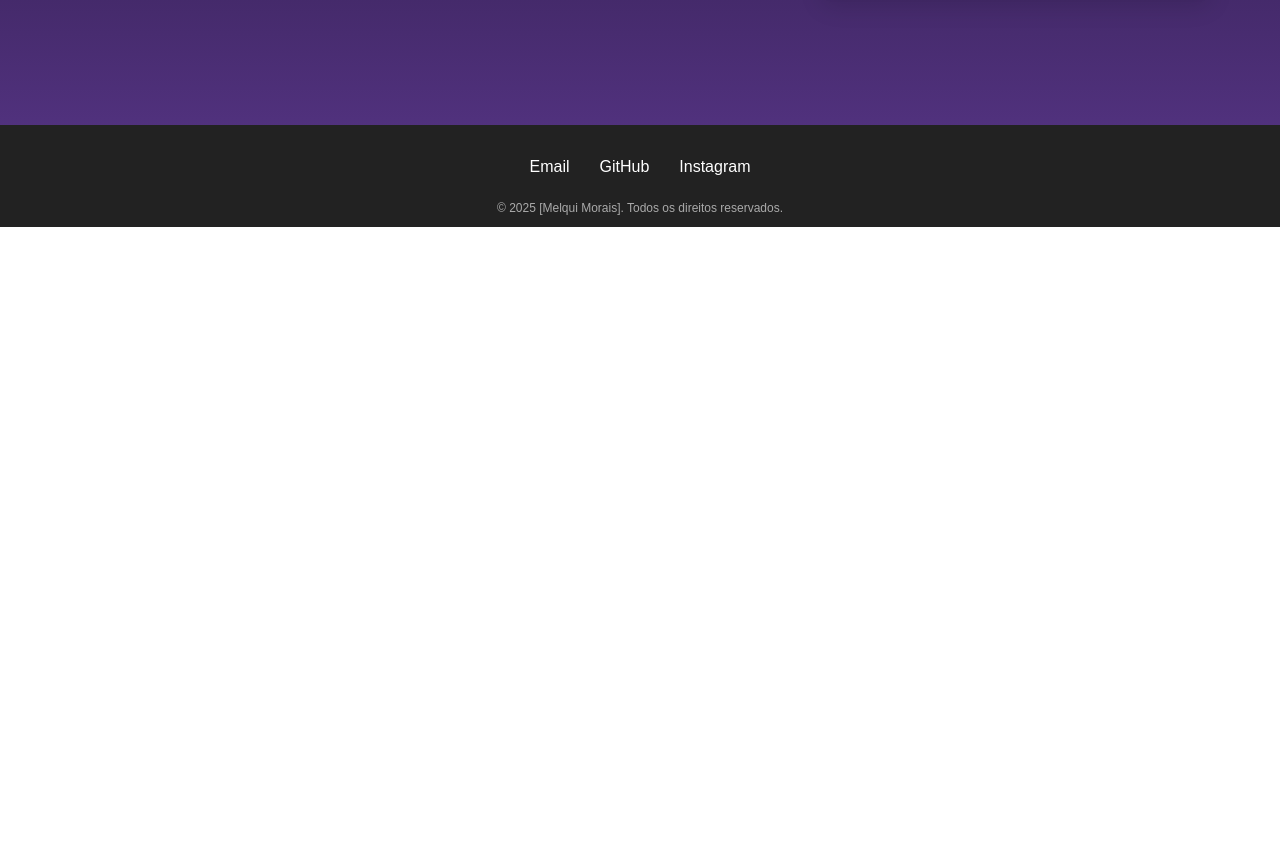
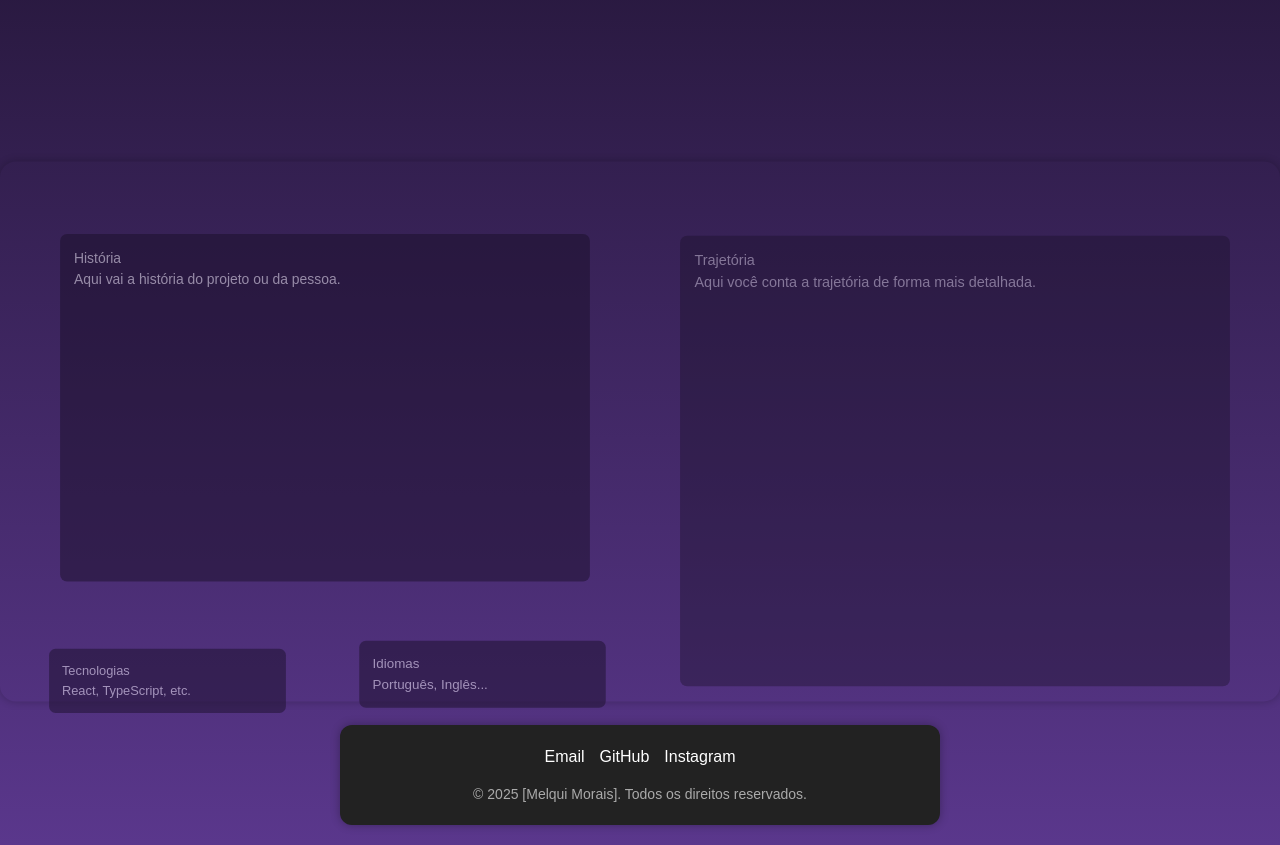
Before and after one commit to melquimoraiss/curriculo-digital-melqui, a Next.js app: page / in a window 1280 px wide. Shown: the part 740-1585 px from the top of the page. Before the commit the page ends 967 px from the top, so only its background shows below. Built offline with nearby package versions, Linux system fonts and the light colour scheme.

Commit message:
feat: add about section

```diff
--- a/src/app/components/about.tsx
+++ b/src/app/components/about.tsx
@@ -1,7 +1,121 @@
-import React from "react";
+"use client";
+import React, { useRef } from "react";
+import { motion, useScroll, useTransform } from "framer-motion";
 
-const AboutSection = () => {
-  return <div>AboutSection</div>;
+const AboutSection: React.FC = () => {
+  const sectionRef = useRef(null);
+
+  const { scrollYProgress } = useScroll({
+    target: sectionRef,
+    offset: ["start end", "center center"], // foco no centro da tela
+  });
+
+  // Animações gerais da seção
+  const sectionOpacity = useTransform(scrollYProgress, [0, 1], [0.4, 1]);
+  const sectionY = useTransform(scrollYProgress, [0, 1], [50, 0]);
+
+  // Valores desordenados para os boxes
+  const boxes = [
+    { id: "historia", initialScale: 0.6, initialY: 80 },
+    { id: "tecnologias", initialScale: 0.4, initialY: 120 },
+    { id: "idiomas", initialScale: 0.5, initialY: 100 },
+    { id: "trajetoria", initialScale: 0.7, initialY: 90 },
+  ];
+
+  return (
+    <motion.div
+      ref={sectionRef}
+      style={{ opacity: sectionOpacity, y: sectionY }}
+      className="pt-10 md:pt-5"
+    >
+      <section
+        className="rounded-2xl text-white about-grid"
+        style={{
+          boxShadow: "0 0 10px rgba(0,0,0,0.3)",
+        }}
+      >
+        {/* Coluna esquerda */}
+        <div className="left-column">
+          <motion.div
+            className="h-100 box"
+            style={{
+              scale: useTransform(
+                scrollYProgress,
+                [0, 1],
+                [boxes[0].initialScale, 1]
+              ),
+              y: useTransform(scrollYProgress, [0, 1], [boxes[0].initialY, 0]),
+              opacity: useTransform(scrollYProgress, [0.2, 1], [0, 1]),
+            }}
+          >
+            <h2>História</h2>
+            <p>Aqui vai a história do projeto ou da pessoa.</p>
+          </motion.div>
+
+          <div className="bottom-row">
+            <motion.div
+              className="box half"
+              style={{
+                scale: useTransform(
+                  scrollYProgress,
+                  [0, 1],
+                  [boxes[1].initialScale, 1]
+                ),
+                y: useTransform(
+                  scrollYProgress,
+                  [0, 1],
+                  [boxes[1].initialY, 0]
+                ),
+                opacity: useTransform(scrollYProgress, [0.2, 1], [0, 1]),
+              }}
+            >
+              <h3>Tecnologias</h3>
+              <p>React, TypeScript, etc.</p>
+            </motion.div>
+
+            <motion.div
+              className="box half"
+              style={{
+                scale: useTransform(
+                  scrollYProgress,
+                  [0, 1],
+                  [boxes[2].initialScale, 1]
+                ),
+                y: useTransform(
+                  scrollYProgress,
+                  [0, 1],
+                  [boxes[2].initialY, 0]
+                ),
+                opacity: useTransform(scrollYProgress, [0.2, 1], [0, 1]),
+              }}
+            >
+              <h3>Idiomas</h3>
+              <p>Português, Inglês...</p>
+            </motion.div>
+          </div>
+        </div>
+
+        {/* Coluna direita */}
+        <motion.div
+          className="right-column"
+          style={{
+            scale: useTransform(
+              scrollYProgress,
+              [0, 1],
+              [boxes[3].initialScale, 1]
+            ),
+            y: useTransform(scrollYProgress, [0, 1], [boxes[3].initialY, 0]),
+            opacity: useTransform(scrollYProgress, [0.2, 1], [0, 1]),
+          }}
+        >
+          <div className="box full-height">
+            <h2>Trajetória</h2>
+            <p>Aqui você conta a trajetória de forma mais detalhada.</p>
+          </div>
+        </motion.div>
+      </section>
+    </motion.div>
+  );
 };
 
 export default AboutSection;
--- a/src/app/components/footer.tsx
+++ b/src/app/components/footer.tsx
@@ -6,42 +6,72 @@ const Footer = () => {
       style={{
         backgroundColor: "#222",
         color: "#fff",
-        padding: "10px 0",
+        padding: "20px",
         textAlign: "center",
+        width: "90%",
+        maxWidth: "600px",
+        margin: "40px auto 20px",
+        borderRadius: "12px",
+        boxShadow: "0 0 10px rgba(0,0,0,0.3)",
+        display: "flex",
+        flexDirection: "column",
+        alignItems: "center",
       }}
     >
-      <div style={{ marginTop: "20px" }}>
+      <div
+        style={{
+          display: "flex",
+          justifyContent: "center",
+          flexWrap: "wrap",
+          gap: "15px",
+          width: "100%",
+        }}
+      >
         <a
           href="mailto:melquimoraiss@gmail.com"
-          style={{ color: "#fff", textDecoration: "none", margin: "0 15px" }}
+          style={{
+            color: "#fff",
+            textDecoration: "none",
+            fontSize: "clamp(12px, 2vw, 16px)",
+          }}
         >
           Email
         </a>
-        {/* <a
-          href="https://www.linkedin.com/in/seuperfil"
-          target="_blank"
-          style={{ color: "#fff", textDecoration: "none", margin: "0 15px" }}
-        >
-          LinkedIn
-        </a> */}
         <a
           href="https://github.com/melquimoraiss"
           target="_blank"
-          style={{ color: "#fff", textDecoration: "none", margin: "0 15px" }}
+          rel="noopener noreferrer"
+          style={{
+            textDecoration: "none",
+            fontSize: "clamp(12px, 2vw, 16px)",
+            color: "#fff",
+          }}
         >
           GitHub
         </a>
         <a
           href="https://www.instagram.com/melqui.moraiss"
           target="_blank"
-          style={{ color: "#fff", textDecoration: "none", margin: "0 15px" }}
+          rel="noopener noreferrer"
+          style={{
+            color: "#fff",
+            textDecoration: "none",
+            fontSize: "clamp(12px, 2vw, 16px)",
+          }}
         >
           Instagram
         </a>
       </div>
-      <div style={{ marginTop: "20px", fontSize: "12px", color: "#aaa" }}>
-        <p>&copy; 2025 [Melqui Morais]. Todos os direitos reservados.</p>
-      </div>
+
+      <p
+        style={{
+          fontSize: "clamp(10px, 1.5vw, 14px)",
+          color: "#aaa",
+          marginTop: "15px",
+        }}
+      >
+        © 2025 [Melqui Morais]. Todos os direitos reservados.
+      </p>
     </footer>
   );
 };
--- a/src/app/components/herosection.tsx
+++ b/src/app/components/herosection.tsx
@@ -86,8 +86,9 @@ const HeroSection = () => {
         </motion.div>
 
         <motion.div
-          initial={{ scale: 0.8, opacity: 0 }}
-          animate={{ scale: 1, opacity: 1 }}
+          className="pt-10 md: pt-5 "
+          initial={{ scale: 0.5, opacity: 0 }}
+          animate={{ scale: 0.8, opacity: 1 }}
           transition={{ type: "spring", stiffness: 120 }}
         >
           <Image
--- a/src/app/globals.css
+++ b/src/app/globals.css
@@ -19,7 +19,49 @@ body {
   font-family: poppins, sans-serif;
   margin: 0;
   padding: 0;
-  /*@apply min-h-screen bg-gradient-to-b from-black to-purple-950;
+}
+.about-grid {
+  display: flex;
+  gap: 20px;
+  padding: 20px;
+}
+
+/* Coluna da esquerda */
+.left-column {
+  flex: 1;
+  display: flex;
+  flex-direction: column;
+  gap: 20px;
+}
+
+/* Coluna da direita */
+.right-column {
+  flex: 1;
+}
+
+.bottom-row {
+  display: flex;
+  gap: 20px;
+}
+
+.half {
+  flex: 1;
+}
+
+.box {
+  background-color: #190f26;
+  padding: 16px;
+  border-radius: 8px;
+  opacity: 0.8;
+}
+
+.full-height {
+  height: 100%;
+  display: flex;
+  flex-direction: column;
+  justify-content: flex-start;
+}
+/*@apply min-h-screen bg-gradient-to-b from-black to-purple-950;
   /* Color Theme Swatches in Hex
   .Neon-light-on-wooden-wall-background.-1-hex { color: #D6ACF2; }
   .Neon-light-on-wooden-wall-background.-2-hex { color: #8850BF; }
@@ -41,4 +83,3 @@ body {
   .Neon-light-on-wooden-wall-background.-4-hsla { color: hsla(264, 43, 38, 1); }
   .Neon-light-on-wooden-wall-background.-5-hsla { color: hsla(264, 43, 10, 1); }
   */
-}
--- a/src/app/page.tsx
+++ b/src/app/page.tsx
@@ -1,3 +1,4 @@
+import AboutSection from "./components/about";
 import Footer from "./components/footer";
 import Header from "./components/header";
 import HeroSection from "./components/herosection";
@@ -8,8 +9,10 @@ export default function Home() {
       <div className="border-b-1 border-purple-950 ">
         <Header />
       </div>
+      <HeroSection />
 
-      <HeroSection />
+      <AboutSection />
+
       <Footer />
     </div>
   );
--- a/src/components/languageswitcher.jsx
+++ b/src/components/languageswitcher.jsx
@@ -19,7 +19,6 @@ const LanguageSwitcher = () => {
     setIdioma(novoIdioma);
     localStorage.setItem("idioma", novoIdioma);
 
-    // 🚨 Notifica os outros componentes
     window.dispatchEvent(new Event("idiomaAtualizado"));
 
     traduzirSite(novoIdioma);
```
Also changed, not shown: public/imagemheros.jpg.
